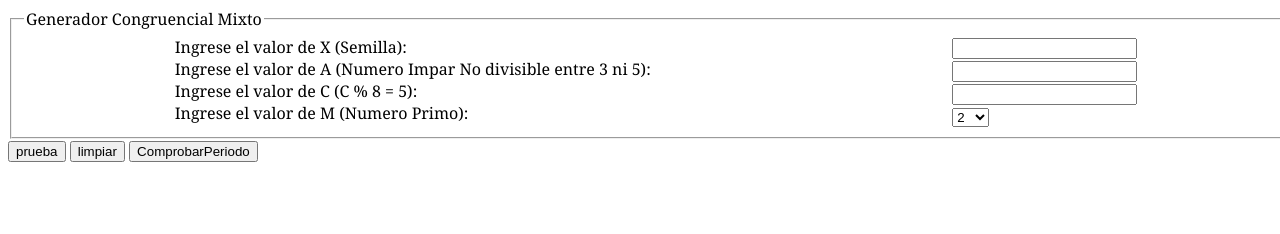
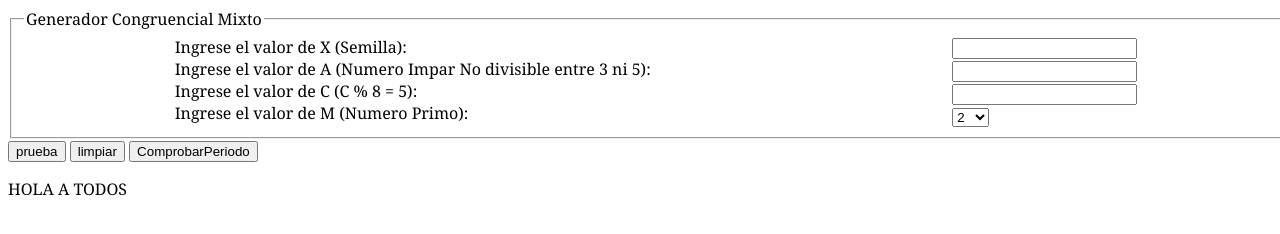
Before and after one commit to YJoel/Generador-de-Numeros-PseudoAleatorios, a plain HTML site: page index.html in a window 1280 px wide. Shown: the top 234 px of the page. Drawn offline with Linux system fonts and the light colour scheme.

Commit message:
HOLA A TODOS

```diff
--- a/index.html
+++ b/index.html
@@ -90,5 +90,6 @@
     </div>
 
     <script src="logica.js"></script>
+    <p>HOLA A TODOS</p>
 </body>
 </html>
```
